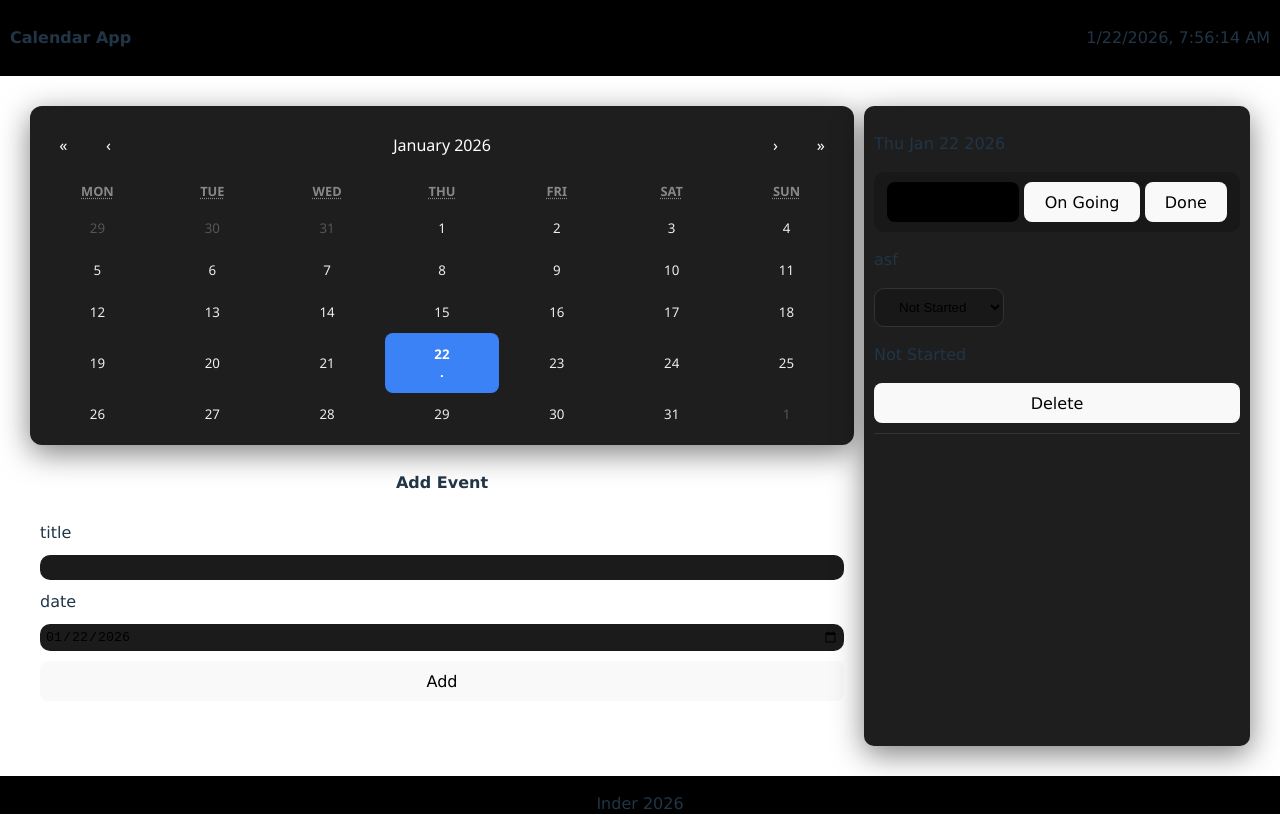
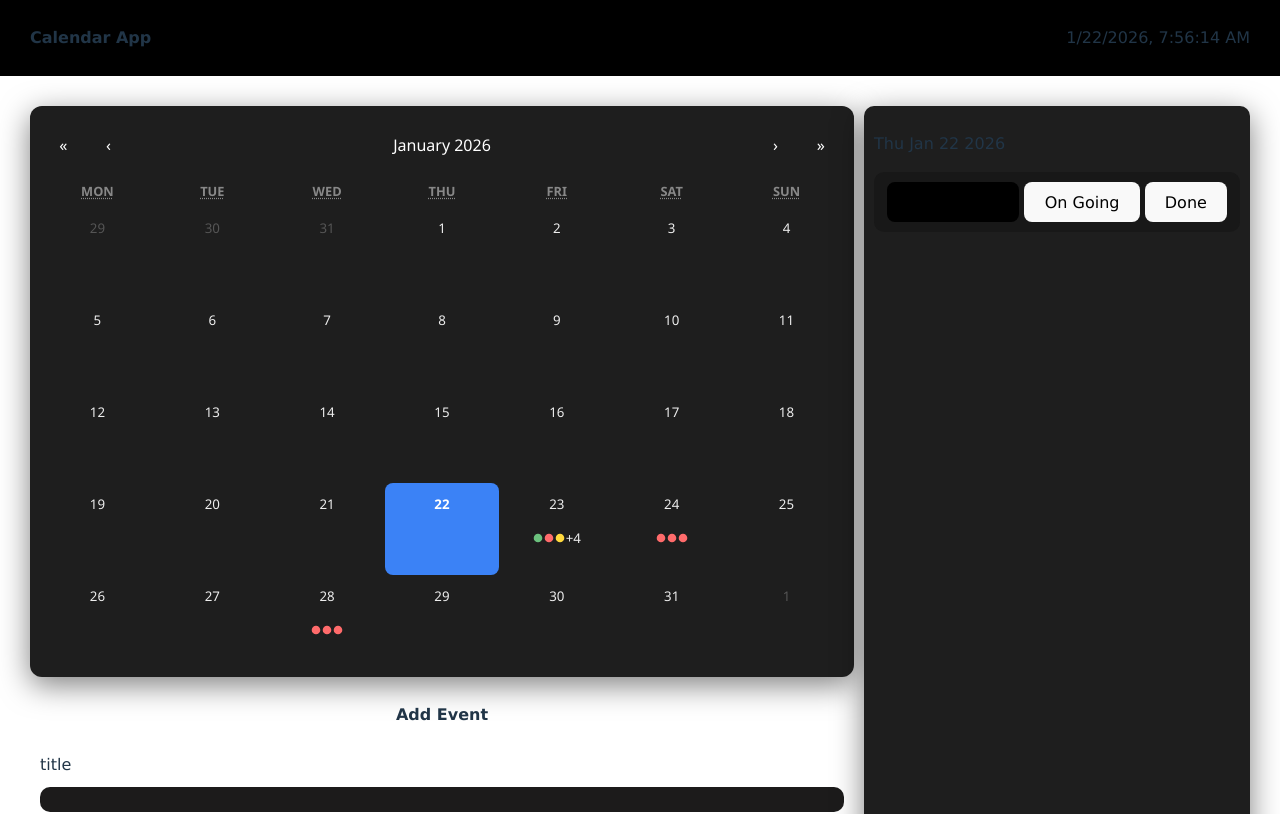
Before and after one commit to walruii/blueshot, a React (Vite) app: page / in a window 1280 px wide. Shown: the top 814 px of the page. Built offline with nearby package versions, Linux system fonts and the light colour scheme; data requests are answered from the project's data file.

Commit message:
making alerts sufferable and making the event status editable

```diff
--- a/db.json
+++ b/db.json
@@ -1,9 +1,81 @@
 {
   "events": [
     {
-      "id": "mkp55dftpedph0s271n",
-      "date": "Thu Jan 22 2026",
-      "title": "asf",
+      "id": "mkqiu7wlheqhuge5na",
+      "date": "Fri Jan 23 2026",
+      "title": "adsfs",
+      "status": "Done"
+    },
+    {
+      "id": "mkqiu80r2zaniaxnvro",
+      "date": "Fri Jan 23 2026",
+      "title": "adsfs",
+      "status": "Not Started"
+    },
+    {
+      "id": "mkqiu84x8g2y2z2zb6l",
+      "date": "Fri Jan 23 2026",
+      "title": "adsfs",
+      "status": "On Going"
+    },
+    {
+      "id": "mkqiu88y9njfq70qgvh",
+      "date": "Fri Jan 23 2026",
+      "title": "adsfs",
+      "status": "Done"
+    },
+    {
+      "id": "mkqivcn93dosszo4yid",
+      "date": "Fri Jan 23 2026",
+      "title": "asdf",
+      "status": "Not Started"
+    },
+    {
+      "id": "mkqiz385xeu7lhcjve",
+      "date": "Sat Jan 24 2026",
+      "title": "asdf",
+      "status": "Not Started"
+    },
+    {
+      "id": "mkqiz4jtgydyi5mg02",
+      "date": "Sat Jan 24 2026",
+      "title": "asdfgdsag",
+      "status": "Not Started"
+    },
+    {
+      "id": "mkqiz5xdr7uunpz3sw",
+      "date": "Sat Jan 24 2026",
+      "title": "asdfgdsagfasfsadf",
+      "status": "Not Started"
+    },
+    {
+      "id": "mkqiz7kucvpef3v3b3d",
+      "date": "Wed Jan 28 2026",
+      "title": "asdfgdsagfasfsadfassdf",
+      "status": "Not Started"
+    },
+    {
+      "id": "mkqiz8cbzeopf3sg1it",
+      "date": "Wed Jan 28 2026",
+      "title": "asdfgdsagfasfsadfassdfsdf",
+      "status": "Not Started"
+    },
+    {
+      "id": "mkqiz9a5jmlaeusjir8",
+      "date": "Wed Jan 28 2026",
+      "title": "asdfgdsagfasfsadfassdfsdfsdfa",
+      "status": "Not Started"
+    },
+    {
+      "id": "mkqj7odooy3n62xqhnj",
+      "date": "Fri Jan 23 2026",
+      "title": "sfadsf",
+      "status": "Not Started"
+    },
+    {
+      "id": "mkqja5frgxnq55ce83n",
+      "date": "Fri Jan 23 2026",
+      "title": "asdfsdf",
       "status": "Not Started"
     }
   ]
--- a/src/app/App.css
+++ b/src/app/App.css
@@ -2,7 +2,8 @@
   display: flex;
   justify-content: space-between;
   align-items: center;
-  padding: 10px;
+  padding: 10px 30px 10px 30px;
+
   background-color: black;
 }
 
@@ -15,7 +16,6 @@
   display: flex;
   justify-content: center;
   gap: 10px;
-  height: 80vh;
 }
 
 .footer {
@@ -50,6 +50,7 @@
   align-items: center;
   gap: 1px;
   flex-wrap: wrap;
+  height: 50px;
 }
 
 .event-listitem {
@@ -65,7 +66,7 @@
 .alert-box {
   right: 0;
   margin: 10px;
-  position: absolute;
+  position: fixed;
   padding: 0px 10px 0px 10px;
   border-radius: 10px;
   background-color: #1e1e1e;
@@ -86,7 +87,7 @@
 
 .alert-icon {
   font-weight: bold;
-  padding: 0 10px 0 0px;
+  padding: 0px 0px 0px 0px;
   width: 60px;
 }
 
@@ -130,3 +131,12 @@
   border-radius: 10px;
   padding: 10px 20px 10px 20px;
 }
+
+.main-calendar-cluster {
+  display: flex;
+  flex-direction: column;
+}
+
+.event-dot {
+  height: 30px;
+}
--- a/src/app/alert/Alert.tsx
+++ b/src/app/alert/Alert.tsx
@@ -1,12 +1,13 @@
 import { useEffect } from "react";
 import { TAlert } from "../types/alertType";
+import ErrorIcon from "../svgs/ErrorIcon";
+import InfoIcon from "../svgs/infoIcon";
+import WarningIcon from "../svgs/AlertIcon";
 
 const icons = {
-  warning: (
-    <img className="alert-icon" src="/warning-circle-svg.svg" alt="WARNING" />
-  ),
-  info: <img className="alert-icon" src="/info-svg.svg" alt="INFO" />,
-  error: <img className="alert-icon" src="/error-box-svg.svg" alt="ERROR" />,
+  warning: <WarningIcon />,
+  info: <InfoIcon />,
+  error: <ErrorIcon />,
 };
 
 const classes = {
@@ -50,7 +51,7 @@ export default function Alert({
       onMouseLeave={handleMouseLeave}
       className={`alert-box ${classes[alert.type]}`}
     >
-      <div className="alert-icon">{icon}</div>
+      {icon}
       <div className="alert-center-box">
         <p className="alert-box-title">{alert.title}</p>
         <p className="alert-box-desc">{alert.description}</p>
--- a/src/app/calendar/CalendarView.tsx
+++ b/src/app/calendar/CalendarView.tsx
@@ -4,7 +4,19 @@ import "./calendar.css";
 import { TEventDB, TEventMap } from "../types/eventTypes";
 import AddEvent from "./AddEvent";
 import EventList from "./EventList";
+import DotIcon from "../svgs/DotIcon";
 
+// const dotColor = {
+//   "Not Started": "#ef4444", // Soft Red (implies "waiting to start")
+//   "On Going": "#eab308", // Yellow (implies "caution/active")
+//   Done: "#22c55e", // Green (implies "go/finished")
+// };
+
+const dotColor = {
+  "Not Started": "#ff6b6b", // Soft Coral Red (visible but not an "alert" error)
+  "On Going": "#ffd93d", // Golden Yellow (bright and distinct)
+  Done: "#6bc17d", // Pastel Mint Green (clean and soothing)
+};
 export default function CalendarView() {
   const [selectedDate, setSelectedDate] = useState<Date>(new Date());
   const [events, setEvents] = useState<TEventMap>(new Map());
@@ -37,18 +49,24 @@ export default function CalendarView() {
   const renderTileContent = ({ date, view }: { date: Date; view: string }) => {
     if (view !== "month") return null;
 
-    if (!events.has(date.toDateString())) return null;
+    if (!events.has(date.toDateString()))
+      return <div className="cal-tilecontent"></div>;
 
     const eves = events.get(date.toDateString());
 
-    if (!eves) return null;
+    if (!eves) return;
+    <div className="cal-tilecontent"></div>;
 
     return (
       <div className="cal-tilecontent">
-        {eves.length <= 3 ? (
-          eves.map((e) => <div key={e.id}>.</div>)
-        ) : (
-          <div>...+{eves.length - 3}</div>
+        {eves.slice(0, 3).map((e) => (
+          <div key={e.id}>
+            <DotIcon size={10} color={dotColor[e.status]} />
+          </div>
+        ))}
+
+        {eves.length > 3 && (
+          <div className="cal-more-count">+{eves.length - 3}</div>
         )}
       </div>
     );
@@ -61,7 +79,7 @@ export default function CalendarView() {
   };
   return (
     <div className="main">
-      <div>
+      <div className="main-calendar-cluster">
         <Calendar
           tileContent={renderTileContent}
           className="cal"
--- a/src/app/calendar/EventList.tsx
+++ b/src/app/calendar/EventList.tsx
@@ -17,12 +17,46 @@ export default function EventList({
   const [statusFilter, setStatusFilter] =
     useState<TEvent["status"]>("Not Started");
 
-  const handleStatusChange = (
+  const handleStatusChange = async (
     e: React.ChangeEvent<HTMLSelectElement>,
     id: string,
   ) => {
-    console.log(e.target.value, id);
-    // TODO: ^^^^^^^^^^^^^^^^
+    const st = e.target.value;
+    try {
+      const res = await fetch(`http://localhost:5001/events/${id}`, {
+        method: "PATCH",
+        headers: {
+          "Content-Type": "application/json",
+        },
+        body: JSON.stringify({ status: e.target.value }),
+      });
+
+      if (!res.ok) {
+        showAlert({
+          title: "Status Could not be changed",
+          type: "warning",
+          description: "",
+        });
+        return;
+      }
+      setEvents((prevMap: TEventMap) => {
+        let newMap = new Map(prevMap);
+
+        const dateString = selectedDate.toDateString();
+        let prevEves = newMap.get(dateString) || [];
+
+        const updatedEves = prevEves.map((ev) => {
+          if (ev.id === id) {
+            return { ...ev, status: st as TEvent["status"] };
+          }
+          return ev;
+        });
+        newMap.set(dateString, updatedEves);
+        return newMap;
+      });
+      console.log(events);
+      return;
+    } catch (err) {}
   };
 
   const handleDelete = async (id: string) => {
--- /dev/null
+++ b/src/app/svgs/AlertIcon.tsx
@@ -0,0 +1,16 @@
+const WarningIcon = ({ size = 24, color = "currentColor", ...props }) => (
+  <svg
+    viewBox="0 0 512 512"
+    className="alert-icon"
+    width={size}
+    height={size}
+    fill={color}
+    xmlns="http://www.w3.org/2000/svg"
+    {...props}
+  >
+    {/* Simplified and re-centered coordinates */}
+    <path d="M278.31 48.29c-6.61-11.58-22.01-15.54-33.59-8.93-6.58 3.76-11.39 9.94-13.41 17.2L47.85 375.91c-11.69 20.46-4.58 46.52 15.88 58.21 6.45 3.68 13.74 5.62 21.17 5.62h342.2c23.56 0 42.67-19.11 42.67-42.67 0-7.43-1.94-14.72-5.62-21.17L278.31 48.29zM256 368c-15.24 0-26.67-11.26-26.67-26.28 0-15.7 11.08-26.96 26.67-26.96s26.67 11.26 26.67 26.62c0 15.36-11.43 26.62-26.67 26.62zm21.33-165.33h-42.66v-128h42.66v128z" />
+  </svg>
+);
+
+export default WarningIcon;
--- /dev/null
+++ b/src/app/svgs/DotIcon.tsx
@@ -0,0 +1,14 @@
+const DotIcon = ({ size = 24, color = "currentColor", ...props }) => (
+  <svg
+    viewBox="0 0 448 448"
+    width={size}
+    height={size}
+    fill={color}
+    xmlns="http://www.w3.org/2000/svg"
+    {...props}
+  >
+    <circle cx="224" cy="224" r="192" />
+  </svg>
+);
+
+export default DotIcon;
--- /dev/null
+++ b/src/app/svgs/ErrorIcon.tsx
@@ -0,0 +1,17 @@
+import React from "react";
+
+const ErrorIcon = ({ size = 24, color = "currentColor", ...props }) => (
+  <svg
+    viewBox="0 0 512 512"
+    className="alert-icon"
+    width={size}
+    height={size}
+    fill={color}
+    xmlns="http://www.w3.org/2000/svg"
+    {...props}
+  >
+    <path d="M256 42.67C138.1 42.67 42.67 138.1 42.67 256s95.43 213.33 213.33 213.33 213.33-95.43 213.33-213.33S373.9 42.67 256 42.67zm48.92 265.08L256 258.83l-48.92 48.92-30.16-30.17L225.83 256l-48.91-48.92 30.16-30.16L256 225.83l48.92-48.91 30.17 30.16L286.17 256l48.92 48.92-30.17 30.17z" />
+  </svg>
+);
+
+export default ErrorIcon;
--- /dev/null
+++ b/src/app/svgs/infoIcon.tsx
@@ -0,0 +1,18 @@
+const InfoIcon = ({ size = 24, color = "currentColor", ...props }) => (
+  <svg
+    viewBox="0 0 24 24"
+    className="alert-icon"
+    width={size}
+    height={size}
+    fill="none"
+    xmlns="http://www.w3.org/2000/svg"
+    {...props}
+  >
+    <path
+      d="M12 22C6.477 22 2 17.523 2 12S6.477 2 12 2s10 4.477 10 10-4.477 10-10 10zm-.696-3.534c.63 0 1.332-.288 2.196-1.458l.911-1.22a.334.334 0 0 0-.074-.472.38.38 0 0 0-.505.06l-1.475 1.679a.241.241 0 0 1-.279.061.211.211 0 0 1-.12-.244l1.858-7.446a.499.499 0 0 0-.575-.613l-3.35.613a.35.35 0 0 0-.276.258l-.086.334a.25.25 0 0 0 .243.312h1.73l-1.476 5.922c-.054.234-.144.63-.144.918 0 .666.396 1.296 1.422 1.296zm1.83-10.536c.702 0 1.242-.414 1.386-1.044.036-.144.054-.306.054-.414 0-.504-.396-.972-1.134-.972-.702 0-1.242.414-1.386 1.044a1.868 1.868 0 0 0-.054.414c0 .504.396.972 1.134.972z"
+      fill={color}
+    />
+  </svg>
+);
+
+export default InfoIcon;
```
Also changed, not shown: public/dot.svg (added).
